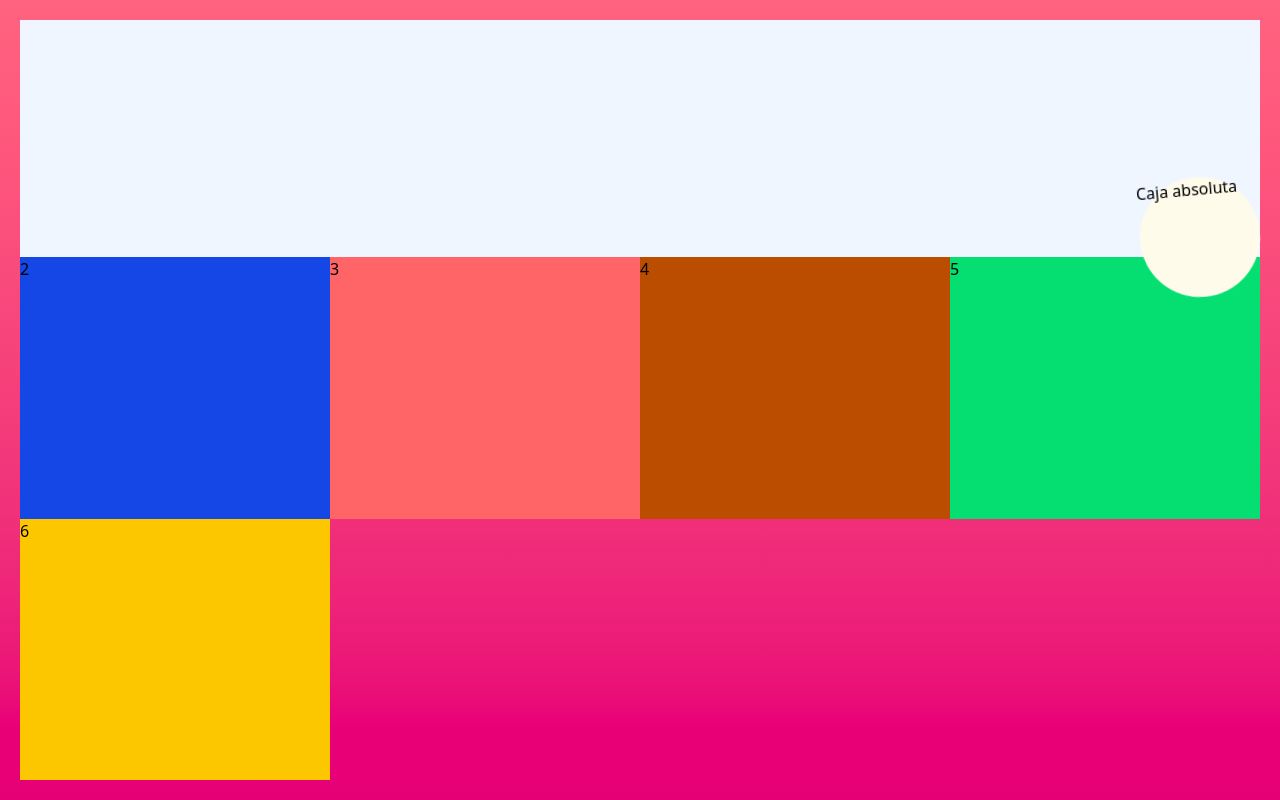
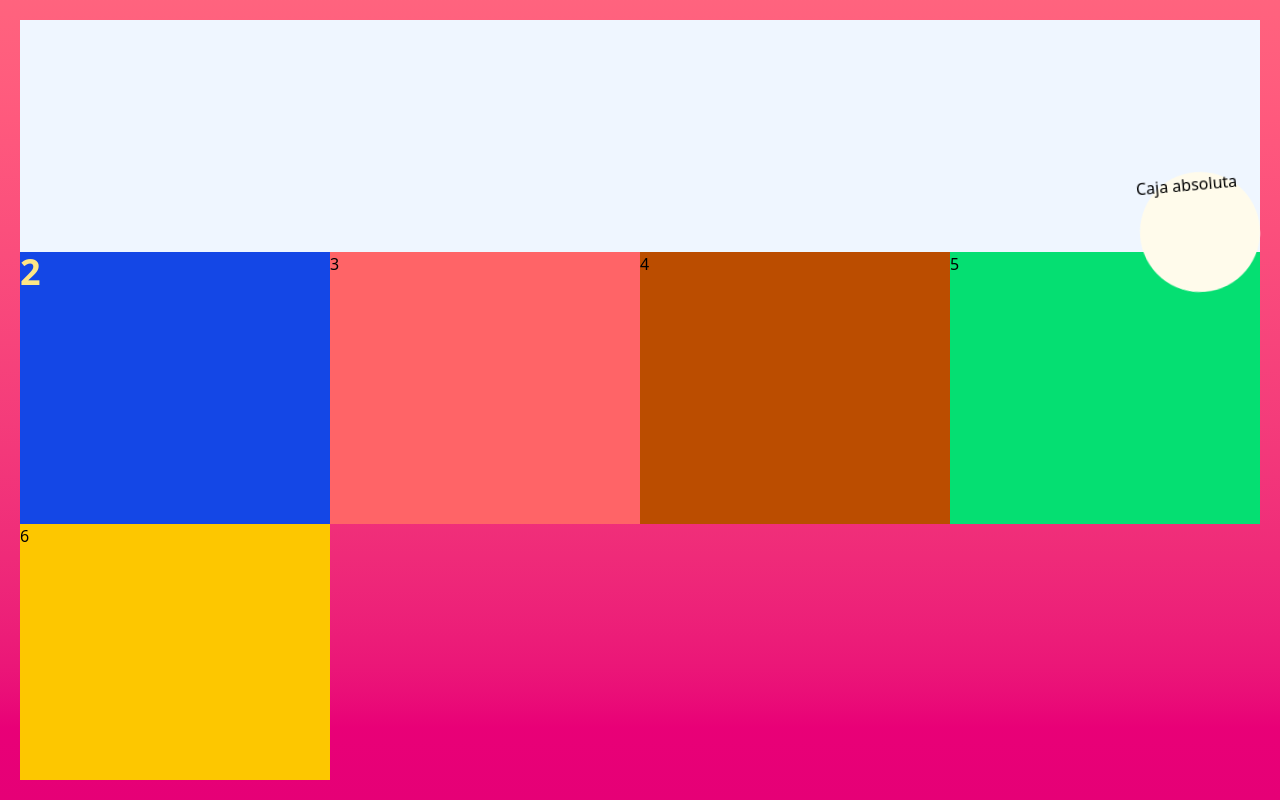
Before and after one commit to rguajanlema/taelwind-desde-cero, a website: page src/index.html in a window 1280 px wide. Drawn offline with Linux system fonts and the light colour scheme.

Commit message:
reutilizando clases

```diff
--- a/src/index.html
+++ b/src/index.html
@@ -14,7 +14,7 @@
             Caja absoluta
         </div>
     </div>
-    <div class="bg-blue-700">2</div>
+    <div class="bg-blue-700 font-negrita">2</div>
     <div class="bg-red-400">3</div>
     <div class="bg-amber-700">4</div>
     <div class="bg-green-400">5</div>
--- a/src/input.css
+++ b/src/input.css
@@ -16,3 +16,6 @@
 .content-main{
     @apply h-screen bg-linear-to-b from-rose-400 to-pink-600 p-[20px] grid sm:grid-cols-2 md:grid-cols-3 lg:grid-cols-4;
 }
+.font-negrita{
+    @apply font-bold text-4xl text-amber-200;
+}
```
Also changed, not shown: src/output.css.
